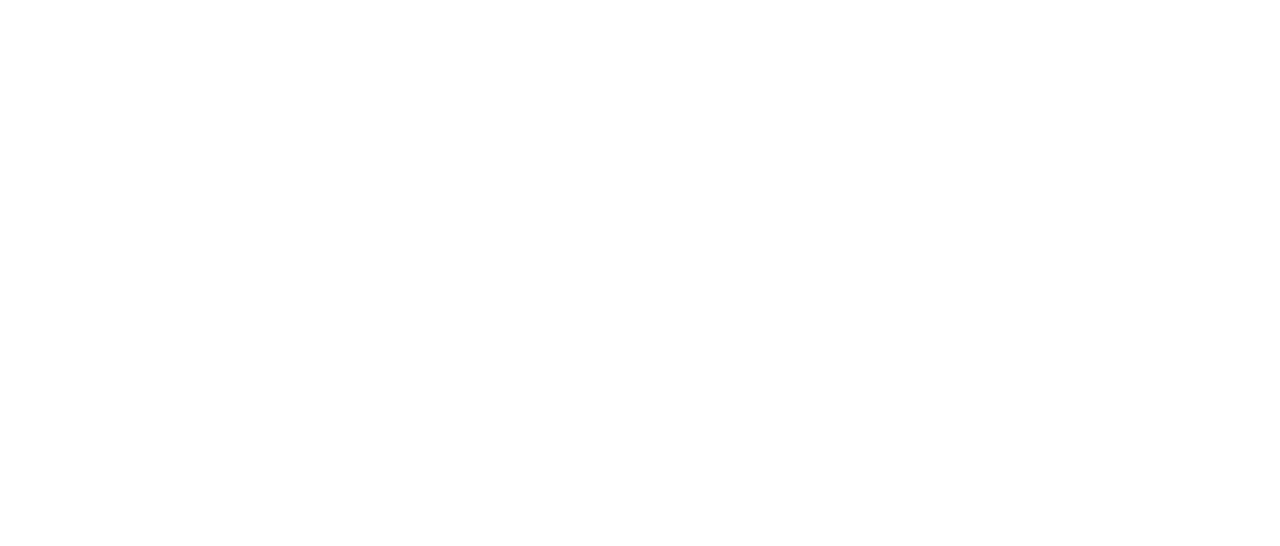
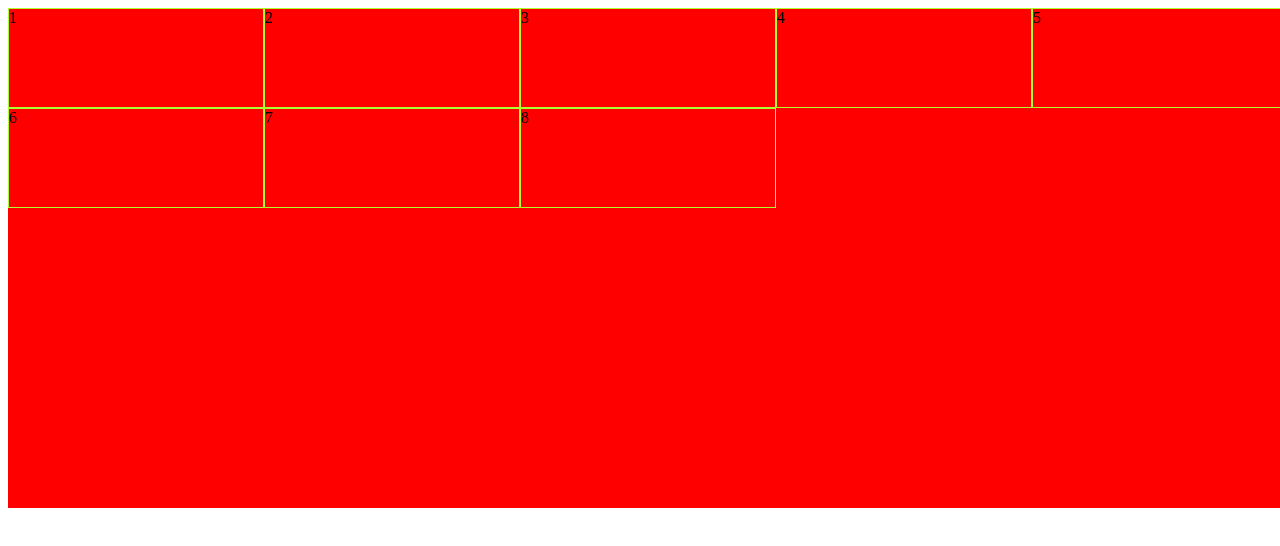
Before and after one commit to AlfaZeroh1/css_refresher, a plain HTML site: page grid/index.html in a window 1280 px wide. Drawn offline with Linux system fonts and the light colour scheme.

Commit message:
I have learnt about grid container now looking into the grid items

```diff
--- a/grid/index.html
+++ b/grid/index.html
@@ -4,8 +4,21 @@
     <meta charset="UTF-8">
     <meta name="viewport" content="width=device-width, initial-scale=1.0">
     <title>Css Grid Refresher</title>
+    <link rel="stylesheet" href="style.css">
 </head>
 <body>
+    <div class="container">
+        <div class="item">1</div>
+        <div class="item">2</div>
+        <div class="item">3</div>
+        <div class="item">4</div>
+        <div class="item">5</div>
+        <div class="item">6</div>
+        <div class="item">7</div>
+        <div class="item">8</div>
+
+
+    </div>
 
 </body>
 </html>
--- a/grid/style.css
+++ b/grid/style.css
@@ -1 +1,10 @@
-*{}
+.container{
+    display: grid;
+    width: 100vw;
+    background-color: red;
+    grid-template-rows: repeat(5, 100px);
+    grid-template-columns: repeat(5, 1fr);
+}
+.item{
+    border: 1px solid greenyellow;
+}
```
